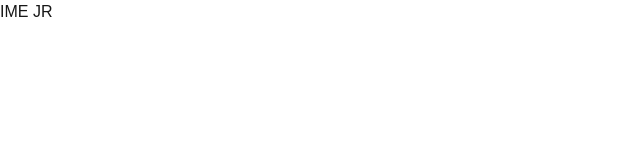
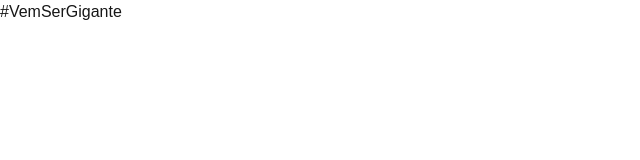
Before and after one commit to IME-Jr-USP/Website-IME-Jr, a Next.js app: page / in a window 1280 px wide. Shown: the top 160 px of the page, without its empty margins (0-640 px from the left). Built offline with nearby package versions, Linux system fonts and the light colour scheme.

Commit message:
feat: add header and footer components to homepage

```diff
--- a/app/page.tsx
+++ b/app/page.tsx
@@ -1,8 +1,12 @@
+import { Footer } from "@/components/footer";
+import { Header } from "@/components/header"
 
 export default function Home() {
   return (
     <main>
-      <h1>IME JR</h1>
+      <Header />
+      <h1>#VemSerGigante</h1>
+      <Footer />
     </main>
   );
 }
--- /dev/null
+++ b/components/footer.tsx
@@ -0,0 +1,3 @@
+export function Footer() {
+    return null;
+}
--- /dev/null
+++ b/components/header.tsx
@@ -0,0 +1,3 @@
+export function Header() {
+    return null;
+}
```
Also changed, not shown: assets/logo-nobg.png (added).
